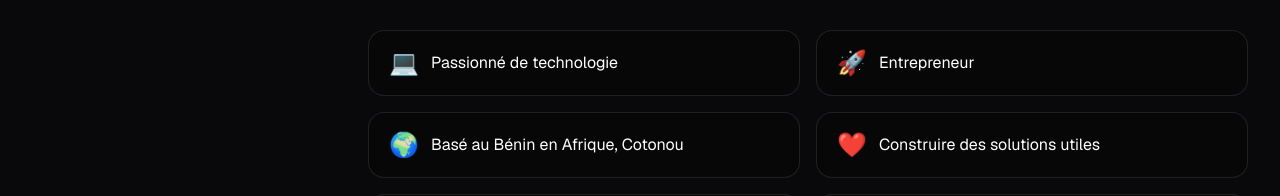
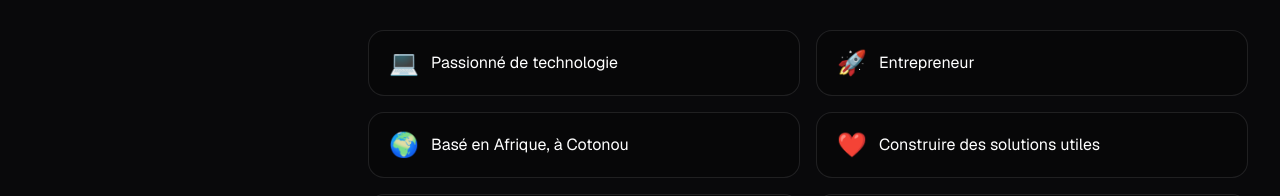
Before and after one commit to projetyjean-blip/projety, a Next.js app: page / in a window 1280 px wide. Shown: the part 2101-2297 px from the top of the page. Built offline with nearby package versions, Linux system fonts and the light colour scheme.

Commit message:
add first commit

```diff
--- a/src/components/sections/CreatorSection.tsx
+++ b/src/components/sections/CreatorSection.tsx
@@ -113,7 +113,7 @@ export default function CreatorSection() {
     <div className="flex items-center gap-3 rounded-2xl border border-white/10 bg-black/20 px-5 py-4">
       <span className="text-2xl">🌍</span>
       <span className="text-white">
-        Basé au Bénin en Afrique, Cotonou
+        Basé en Afrique, à Cotonou
       </span>
     </div>
 
```
